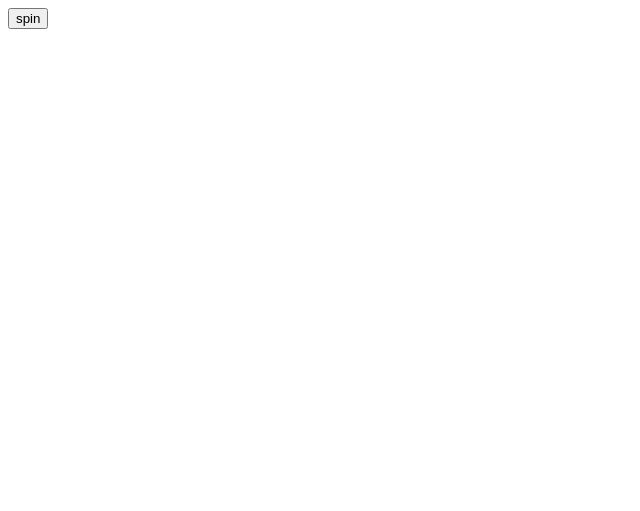
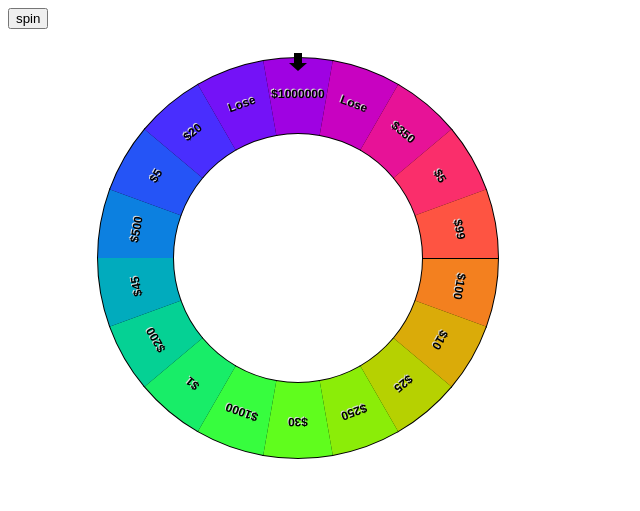
Before and after one commit to regina7361/NightOutRoulette, a plain HTML site: page index.html in a window 1280 px wide. Shown: the whole page, without its empty margins (0-640 px from the left). Drawn offline with Linux system fonts and the light colour scheme.

Commit message:
linked javascript

```diff
--- a/index.html
+++ b/index.html
@@ -1,11 +1,13 @@
 <html>
 <head>
     <title>Night Out Roulette</title>
+
 </head>
 
 <body>
     <input type="button" value="spin" style="float:left;" id='spin' />
     <canvas id="canvas" width="500" height="500"></canvas>
 
+    <script src="assets/js/roulette.js"></script>
 </body>
 </html>
```
